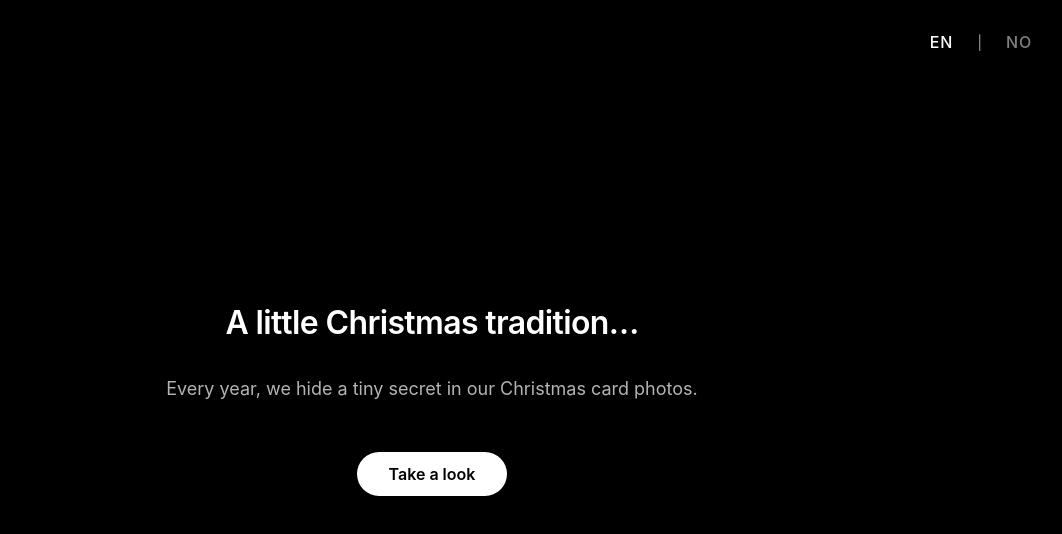
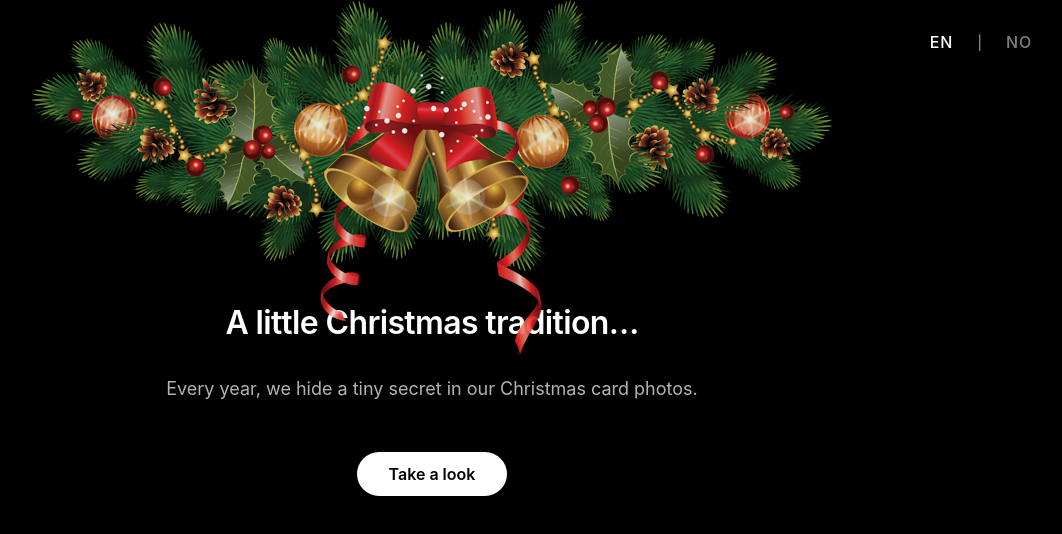
Before and after one commit to shuuse/Julekort, a Svelte app: page / in a window 1280 px wide. Shown: the top 534 px of the page, without its empty margins (208-1270 px from the left). Built offline with nearby package versions, Linux system fonts and the light colour scheme.

Commit message:
Girlander

```diff
--- a/src/components/EndView.svelte
+++ b/src/components/EndView.svelte
@@ -12,6 +12,12 @@
 </script>
 
 <div class="end-view">
+  <img
+    src="/christmas_garland.png"
+    alt=""
+    class="garland-decoration"
+    aria-hidden="true"
+  />
   <div class="end-content">
     <div class="end-icon">✨</div>
     <h1 class="end-title">{title}</h1>
@@ -32,6 +38,20 @@
     align-items: center;
     justify-content: center;
     padding: var(--spacing-lg);
+    position: relative;
+  }
+
+  .garland-decoration {
+    position: absolute;
+    top: 0;
+    left: 50%;
+    transform: translateX(-50%);
+    width: 100%;
+    max-width: 800px;
+    height: auto;
+    opacity: 0.9;
+    pointer-events: none;
+    animation: fadeIn var(--timing-slow) var(--ease);
   }
 
   .end-content {
--- a/src/components/IntroView.svelte
+++ b/src/components/IntroView.svelte
@@ -12,6 +12,12 @@
 </script>
 
 <div class="intro-view">
+  <img
+    src="/christmas_garland.png"
+    alt=""
+    class="garland-decoration"
+    aria-hidden="true"
+  />
   <div class="intro-content">
     <div class="intro-header">
       <h1 class="intro-title">{title}</h1>
@@ -31,6 +37,20 @@
     align-items: center;
     justify-content: center;
     padding: var(--spacing-lg) var(--spacing-md);
+    position: relative;
+  }
+
+  .garland-decoration {
+    position: absolute;
+    top: 0;
+    left: 50%;
+    transform: translateX(-50%);
+    width: 100%;
+    max-width: 800px;
+    height: auto;
+    opacity: 0.9;
+    pointer-events: none;
+    animation: fadeIn var(--timing-slow) var(--ease);
   }
 
   .intro-content {
--- a/src/components/YearSequenceView.svelte
+++ b/src/components/YearSequenceView.svelte
@@ -24,6 +24,7 @@
   let showTapPrompt = $state(true);
   let internalIndex = $state(currentIndex);
   let skipTransition = $state(false);
+  let isFading = $state(false);
 
   let currentCard = $derived(cards[internalIndex] || {});
   let canGoBack = $derived(internalIndex > 0);
@@ -49,23 +50,35 @@
 
   function handleBack() {
     if (canGoBack) {
-      // Skip transition when navigating
+      // Fade out, reset state, change card, fade in
+      isFading = true;
+      setTimeout(() => {
         skipTransition = true;
         isZoomed = false;
         showTapPrompt = true;
         internalIndex--;
+        setTimeout(() => {
+          isFading = false;
+        }, 50);
+      }, 150);
     }
   }
 
   function handleForward() {
     console.log('handleForward called, canGoForward:', canGoForward, 'isLastCard:', isLastCard, 'internalIndex:', internalIndex);
     if (canGoForward) {
-      // Skip transition when navigating
+      // Fade out, reset state, change card, fade in
+      isFading = true;
+      setTimeout(() => {
         skipTransition = true;
         isZoomed = false;
         showTapPrompt = true;
         internalIndex++;
         console.log('Moving forward to index:', internalIndex);
+        setTimeout(() => {
+          isFading = false;
+        }, 50);
+      }, 150);
     } else if (isLastCard) {
       // On last card, go to end view
       console.log('Last card, calling onContinue');
@@ -84,7 +97,7 @@
     />
 
     <!-- Current card -->
-    <div class="current-card">
+    <div class="current-card" class:fading={isFading}>
       <CardView
         year={currentCard.year}
         imagePath={currentCard.imagePath}
@@ -158,6 +171,11 @@
   .current-card {
     margin: var(--spacing-lg) 0;
     animation: fadeIn var(--timing-medium) var(--ease);
+    transition: opacity 150ms ease-out;
+  }
+
+  .current-card.fading {
+    opacity: 0;
   }
 
   .navigation-controls {
```
Also changed, not shown: public/christmas_garland.png (added). Lines whose indentation alone changed are shown as unchanged.
